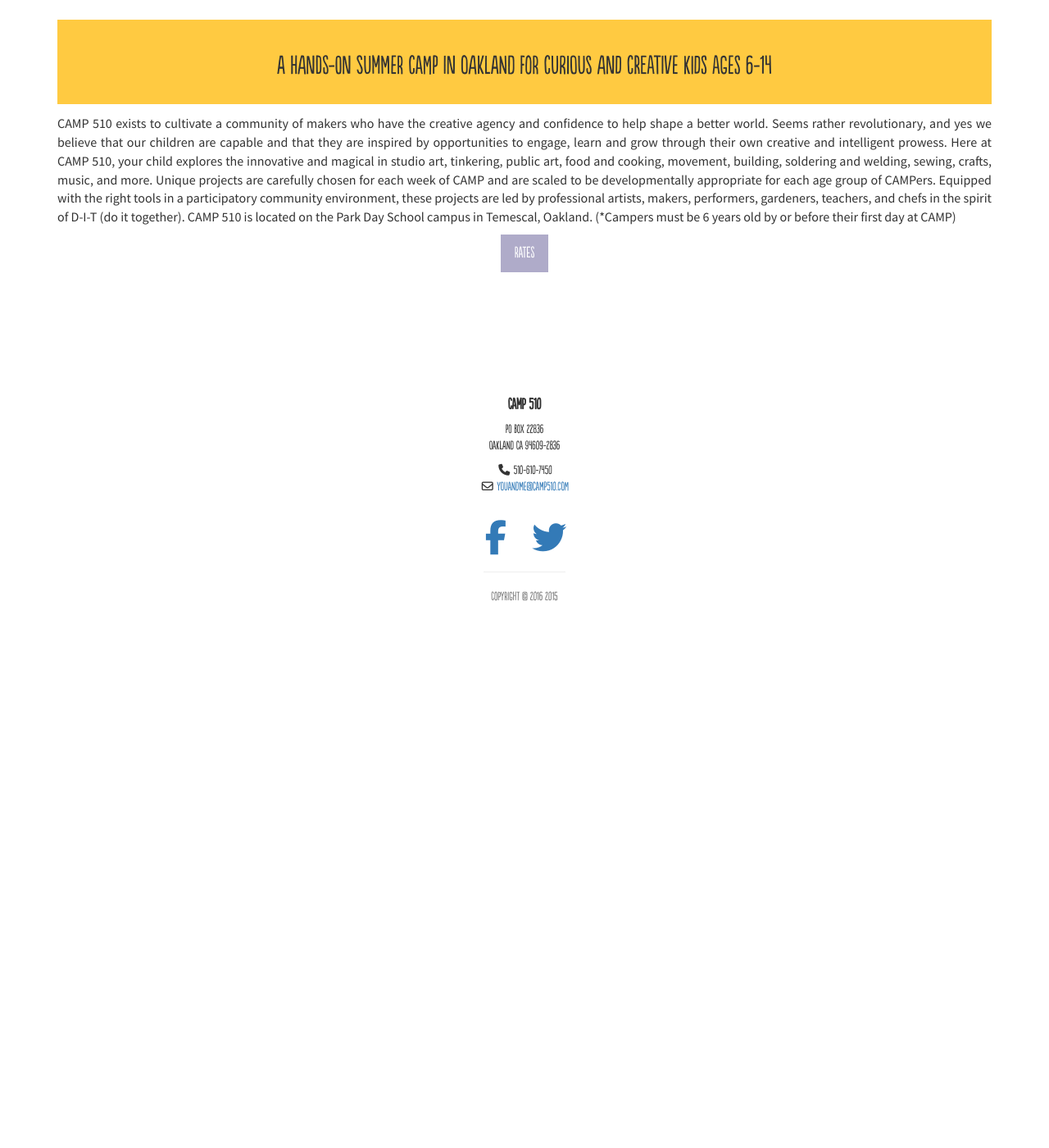
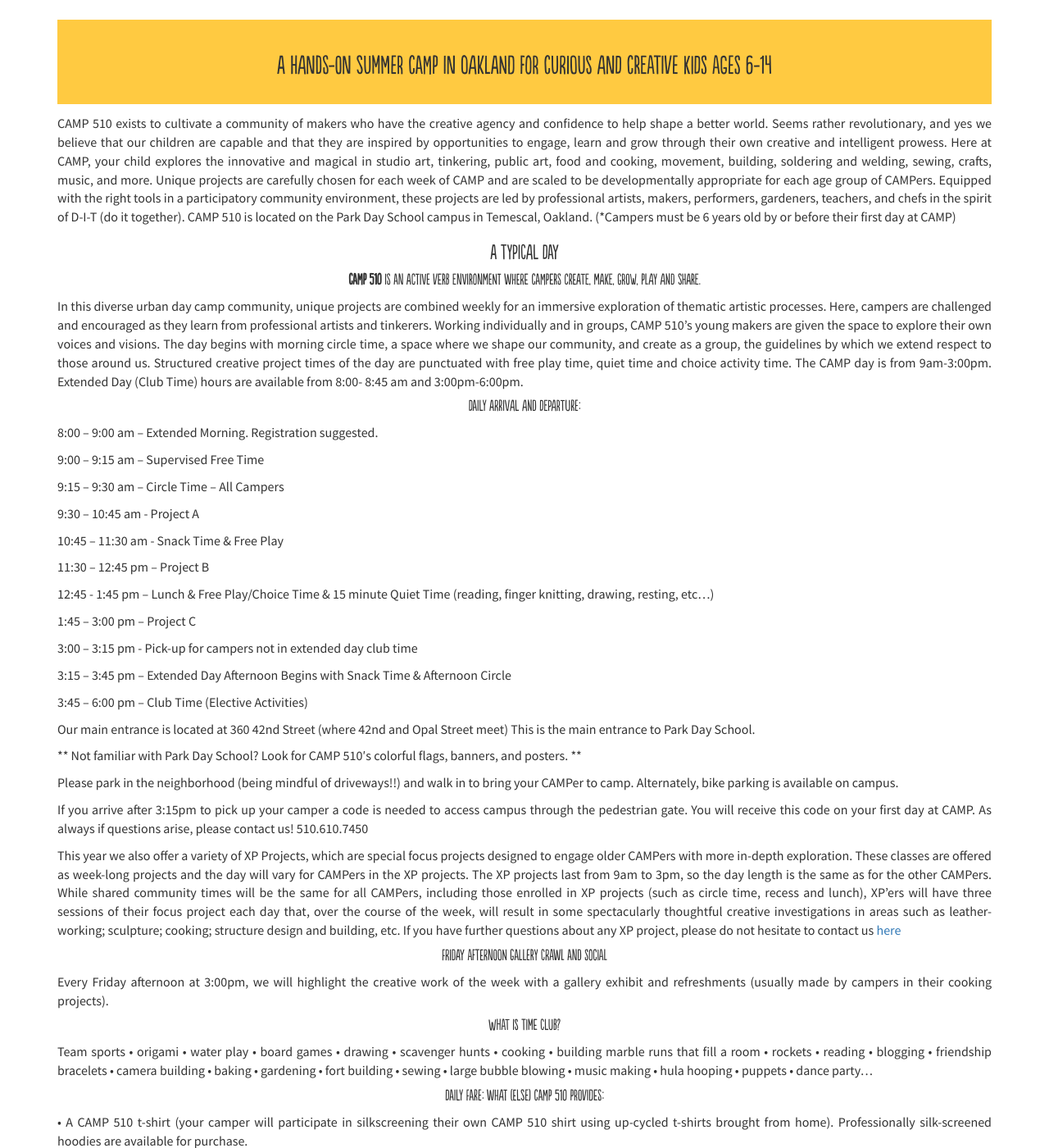
Before and after one commit to camp510/camp510, a Jekyll site: the page built from _posts/learn/2015-01-02-learn.md, in a window 1280 px wide and 1400 px high. Shown: the whole window at 82% size. Built offline with Jekyll 4.4.1, drawn with Linux system fonts in a browser that asks for light colours; nearby versions of some CDN libraries; library files that are not in the unit come from our copies; some of the changed text lies outside the part shown.

Commit message:
add to info page

```diff
--- a/_config.yml
+++ b/_config.yml
@@ -25,7 +25,7 @@ address2:
   - line: Oakland CA 94609-2836
   # Feel free to add more lines here
 telephone: 510-610-7450
-copyright: 2016
+copyright: CAMP 510
 
 # API settings
 google_api_key: AIzaSyBXQ2sIEq2HsXGpCNqgS8M7g7OqWleZDk4
--- a/_includes/footer.html
+++ b/_includes/footer.html
@@ -1,4 +1,4 @@
-<footer>
+<footer id="contact">
   <div class="container">
     <div class="row">
       <div class="col-lg-10 col-lg-offset-1 text-center">
--- a/_includes/navigation.html
+++ b/_includes/navigation.html
@@ -9,7 +9,7 @@
       <a href="#top" onclick = $("#menu-close").click(); >Home</a>
     </li>
     <li>
-      <a href="#aside" onclick = $("#menu-close").click(); >about</a>
+      <a href="learn.html" onclick = $("#menu-close").click(); >about</a>
     </li>
     <li>
       <a href="#services" onclick = $("#menu-close").click(); >Camps</a>
--- a/_posts/learn/2015-01-02-learn.md
+++ b/_posts/learn/2015-01-02-learn.md
@@ -4,4 +4,73 @@ title: A HANDS-ON SUMMER CAMP IN OAKLAND FOR CURIOUS AND CREATIVE KIDS AGES 6-14
 category: learn
 ---
 
-CAMP 510 exists to cultivate a community of makers who have the creative agency and confidence to help shape a better world. Seems rather revolutionary, and yes we believe that our children are capable and that they are inspired by opportunities to engage, learn and grow through their own creative and intelligent prowess. Here at CAMP 510, your child explores the innovative and magical in studio art, tinkering, public art, food and cooking, movement, building, soldering and welding, sewing, crafts, music, and more. Unique projects are carefully chosen for each week of CAMP and are scaled to be developmentally appropriate for each age group of CAMPers. Equipped with the right tools in a participatory community environment, these projects are led by professional artists, makers, performers, gardeners, teachers, and chefs in the spirit of D-I-T (do it together). CAMP 510 is located on the Park Day School campus in Temescal, Oakland. (*Campers must be 6 years old by or before their first day at CAMP)
+CAMP 510 exists to cultivate a community of makers who have the creative agency and confidence to help shape a better world. Seems rather revolutionary, and yes we believe that our children are capable and that they are inspired by opportunities to engage, learn and grow through their own creative and intelligent prowess. Here at CAMP, your child explores the innovative and magical in studio art, tinkering, public art, food and cooking, movement, building, soldering and welding, sewing, crafts, music, and more. Unique projects are carefully chosen for each week of CAMP and are scaled to be developmentally appropriate for each age group of CAMPers. Equipped with the right tools in a participatory community environment, these projects are led by professional artists, makers, performers, gardeners, teachers, and chefs in the spirit of D-I-T (do it together). CAMP 510 is located on the Park Day School campus in Temescal, Oakland. (*Campers must be 6 years old by or before their first day at CAMP)
+
+### A Typical Day
+
+#### __CAMP 510__ is an active verb environment where CAMPers create, make, grow, play and share.
+
+In this diverse urban day camp community, unique projects are combined weekly for an immersive exploration of thematic artistic processes. Here, campers are challenged and encouraged as they learn from professional artists and tinkerers. Working individually and in groups, CAMP 510’s young makers are given the space to explore their own voices and visions. The day begins with morning circle time, a space where we shape our community, and create as a group, the guidelines by which we extend respect to those around us. Structured creative project times of the day are punctuated with free play time, quiet time and choice activity time. The CAMP day is from 9am-3:00pm. Extended Day (Club Time) hours are available from 8:00- 8:45 am and 3:00pm-6:00pm.
+
+#### Daily Arrival and Departure:
+
+8:00 – 9:00 am     – Extended Morning. Registration suggested.
+
+9:00 – 9:15 am     – Supervised Free Time
+
+9:15 – 9:30 am     – Circle Time – All Campers
+
+9:30 – 10:45 am  - Project A
+
+10:45 – 11:30 am  - Snack Time & Free Play
+
+11:30 – 12:45 pm   – Project B
+
+12:45 - 1:45 pm     – Lunch & Free Play/Choice Time &  15 minute Quiet Time (reading, finger knitting, drawing, resting, etc…)
+
+1:45 – 3:00 pm     – Project C
+
+3:00 – 3:15 pm      - Pick-up for campers not in extended day club time
+
+3:15 – 3:45 pm     – Extended Day Afternoon Begins with Snack Time & Afternoon Circle
+
+3:45 – 6:00 pm     – Club Time (Elective Activities)
+
+Our main entrance is located at 360 42nd Street (where 42nd and Opal Street meet) This is the main entrance to Park Day School.
+
+** Not familiar with Park Day School? Look for CAMP 510′s colorful flags, banners, and posters. **
+
+Please park in the neighborhood (being mindful of driveways!!) and walk in to bring your CAMPer to camp. Alternately, bike parking is available on campus.
+
+If you arrive after 3:15pm to pick up your camper a code is needed to access campus through the pedestrian gate.  You will receive this code on your first day at CAMP. As always if questions arise, please contact us! 510.610.7450
+
+This year we also offer a variety of XP Projects, which are special focus projects designed to engage older CAMPers with more in-depth exploration. These classes are offered as week-long projects and the day will vary for CAMPers in the XP projects. The XP projects last from 9am to 3pm, so the day length is the same as for the other CAMPers. While shared community times will be the same for all CAMPers, including those enrolled in XP projects (such as circle time, recess and lunch), XP’ers will have three sessions of their focus project each day that, over the course of the week, will result in some spectacularly thoughtful creative investigations in areas such as leather-working; sculpture; cooking; structure design and building, etc.
+If you have further questions about any XP project, please do not hesitate to contact us <a href="youandme@camp510.com">here</a>
+
+#### Friday afternoon Gallery Crawl and social
+
+Every Friday afternoon at 3:00pm, we will highlight the creative work of the week with a gallery exhibit and refreshments (usually made by campers in their cooking projects).
+
+#### What is Time Club?
+
+Team sports • origami • water play • board games • drawing • scavenger hunts • cooking • building marble runs that fill a room • rockets • reading • blogging • friendship bracelets • camera building • baking • gardening • fort building • sewing • large bubble blowing • music making • hula hooping • puppets • dance party…
+
+#### Daily Fare: what (else) CAMP 510 provides:
+
+• A CAMP 510 t-shirt (your camper will participate in silkscreening their own CAMP 510 shirt using up-cycled t-shirts brought from home). Professionally silk-screened hoodies are available for purchase.
+
+• Morning and Afternoon snacks, homemade in our CAMP kitchen using local, seasonal and organic ingredients like Blossom Bluff peaches and Dirty Girl Farm tomatoes.
+
+#### What you can send with your camper each day:
+
+• A nutritious lunch
+
+• Refillable water bottle (out of regard for our planet, disposable cups are not available)
+
+• Wearing comfortable clothes appropriate for a variety of creative projects
+
+• Sunscreen applied at home before camp (we can re/apply here)
+
+• An apron or smock, if desired, for cooking, printmaking, etc.
+
+• A clean (worn!) t-shirt to silkscreen (just once a week)
```
Also changed, not shown: _posts/rates/2015-12-02-rates.md (+8 -3 lines), 2 other files.
